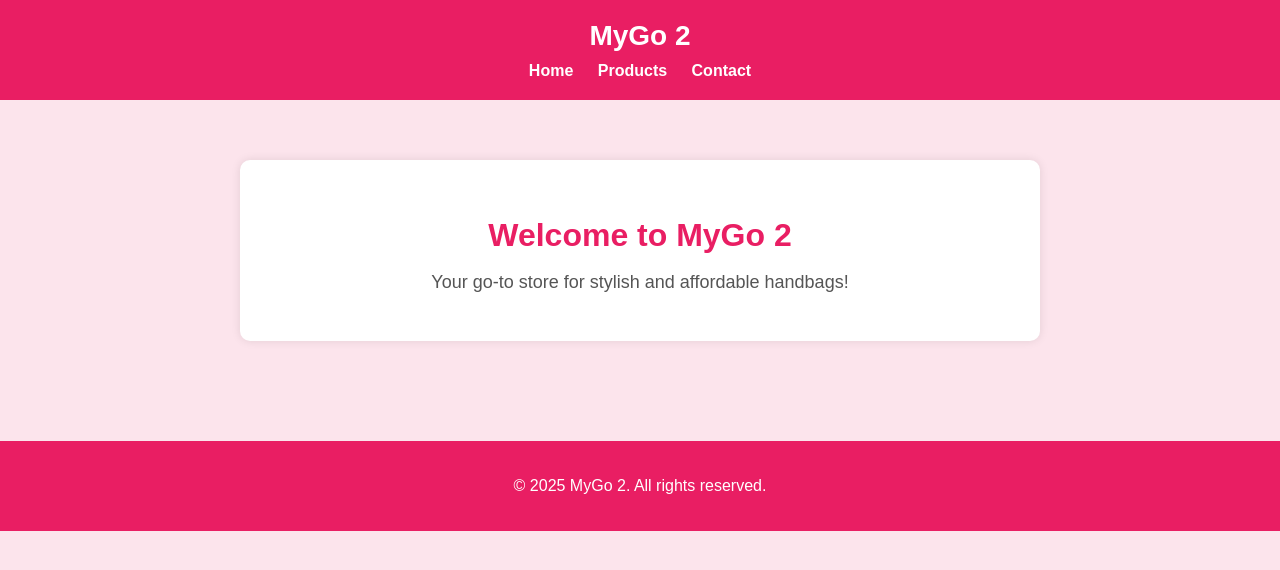
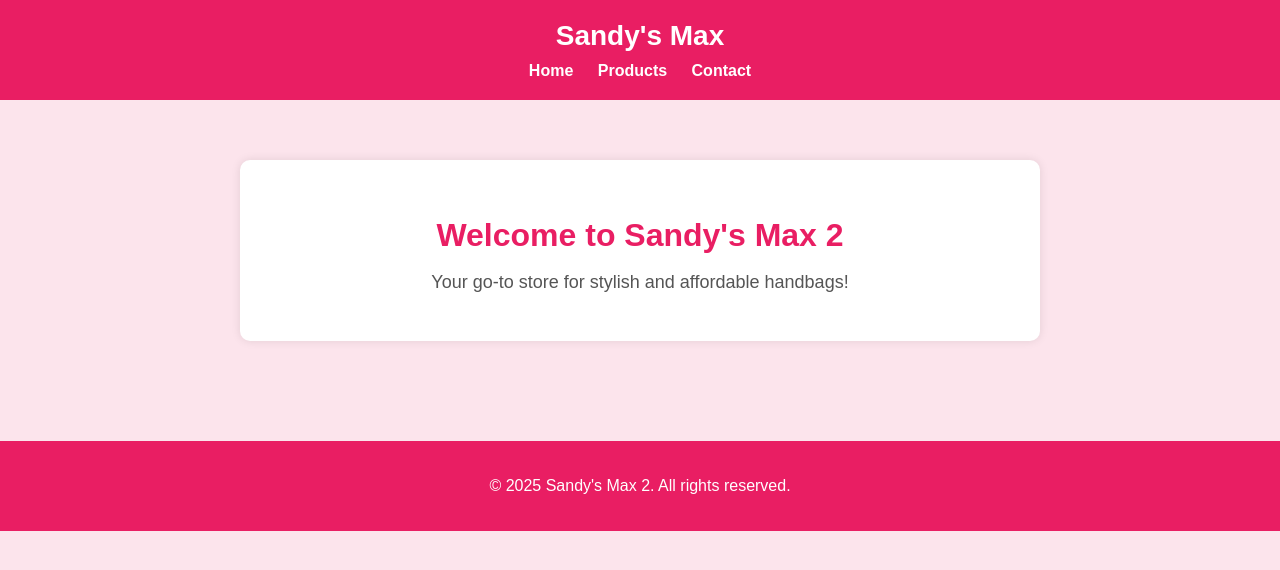
Before and after one commit to egartei5/MyGo2-Store, a plain HTML site: page index.html in a window 1280 px wide. Drawn offline with Linux system fonts and the light colour scheme; files that its build step writes are made by us from their sources.

Commit message:
Renamed store from MyGo2-Store to Sandy's Max

```diff
--- a/index.html
+++ b/index.html
@@ -3,7 +3,7 @@
 <head>
   <meta charset="UTF-8" />
   <meta name="viewport" content="width=device-width, initial-scale=1.0" />
-  <title>MyGo 2</title>
+  <title>Sandy's Max</title>
   <link rel="stylesheet" href="style.css" />
   <style>
     body {
@@ -66,7 +66,7 @@
 </head>
 <body>
   <header>
-    <h1>MyGo 2</h1>
+    <h1>Sandy's Max</h1>
     <nav>
       <a href="index.html">Home</a>
       <a href="products.html">Products</a>
@@ -76,13 +76,13 @@
 
   <main>
     <section class="welcome">
-      <h2>Welcome to MyGo 2</h2>
+      <h2>Welcome to Sandy's Max 2</h2>
       <p>Your go-to store for stylish and affordable handbags!</p>
     </section>
   </main>
 
   <footer>
-    <p>&copy; 2025 MyGo 2. All rights reserved.</p>
+    <p>&copy; 2025 Sandy's Max 2. All rights reserved.</p>
   </footer>
 </body>
 </html>
```
Also changed, not shown: cart.html (+2 -2 lines), checkout.html (+1 -1 lines), confirmation.html (+2 -2 lines), contact.html (+2 -2 lines), products.html (+2 -2 lines).
